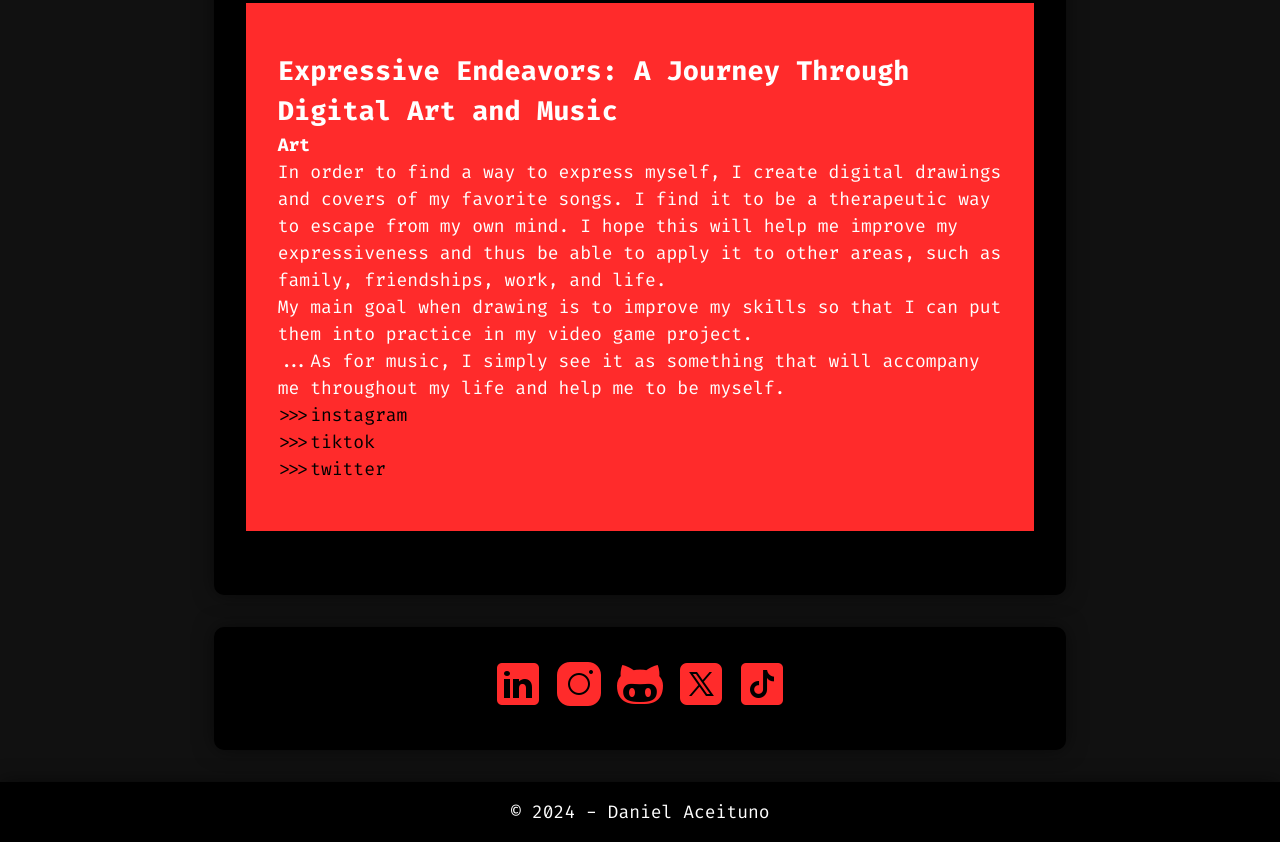
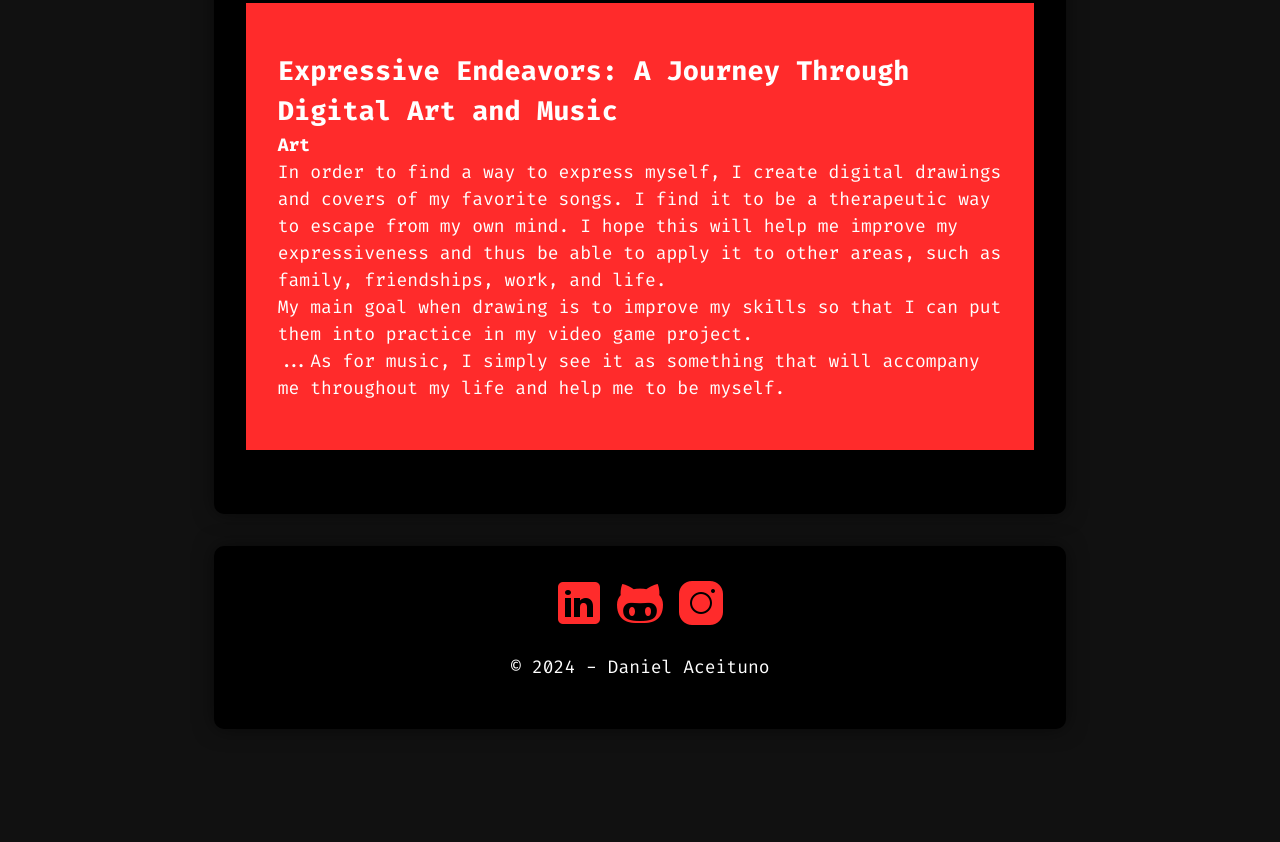
Before and after one commit to bayone-tta/web, a plain HTML site: page index.html in a window 1280 px wide. Shown: the part 3184-4026 px from the top of the page. After the commit the page ends 3945 px from the top, so only its background shows below. Drawn offline with Linux system fonts and the light colour scheme.

Commit message:
update links

```diff
--- a/index.html
+++ b/index.html
@@ -81,19 +81,13 @@
             <p>In order to find a way to express myself, I create digital drawings and covers of my favorite songs. I find it to be a therapeutic way to escape from my own mind. I hope this will help me improve my expressiveness and thus be able to apply it to other areas, such as family, friendships, work, and life.</p>
             <p>My main goal when drawing is to improve my skills so that I can put them into practice in my video game project.</p>
             <p>...As for music, I simply see it as something that will accompany me throughout my life and help me to be myself.</p>
-            <p><a href="https://www.instagram.com/bayone.tta/" target="_blank"> >>>instagram</a></p>
-            <p><a href="https://www.tiktok.com/@bayonetta.sd1" target="_blank"> >>>tiktok</a></p>
-            <p><a href="https://twitter.com/bayone_tta" target="_blank"> >>>twitter</a></p>
         </div>
     </div>
     <div id="contact" class="content">
         <div class="social-links">
             <a href="https://www.linkedin.com/in/danielaceituno/" target="_blank"><img src="img/icons/linkedin.png" alt="LinkedIn"></a>
+            <a href="https://github.com/bayone-tta" target="_blank"><img src="img/icons/github.png" alt="GitHub"></a>
             <a href="https://www.instagram.com/bayonett.art/" target="_blank"><img src="img/icons/instagram.png" alt="Instagram"></a>
-            <a href="https://github.com/bayone-tta" target="_blank"><img src="img/icons/github.png" alt="GitHub"></a>
-            <a href="https://twitter.com/bayone_tta" target="_blank"><img src="img/icons/twitter.png" alt="Twitter"></a>
-            <a href="https://www.tiktok.com/@bayone.tta" target="_blank"><img src="img/icons/tiktok.png" alt="TikTok"></a>
-        </div>
     </div>
     <footer>
         <div class="footer">
```
